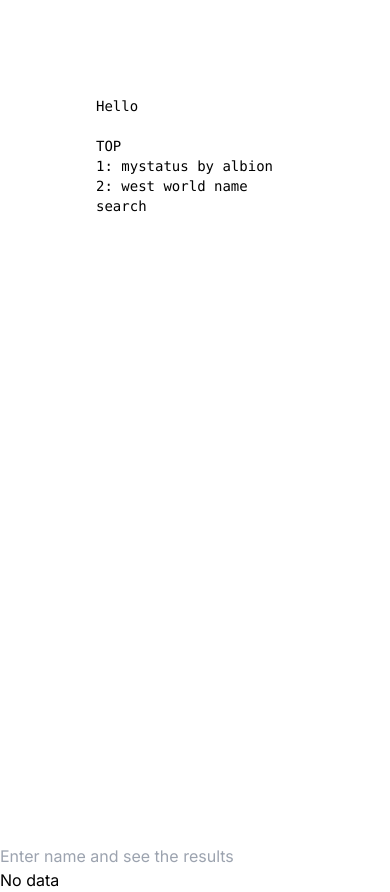
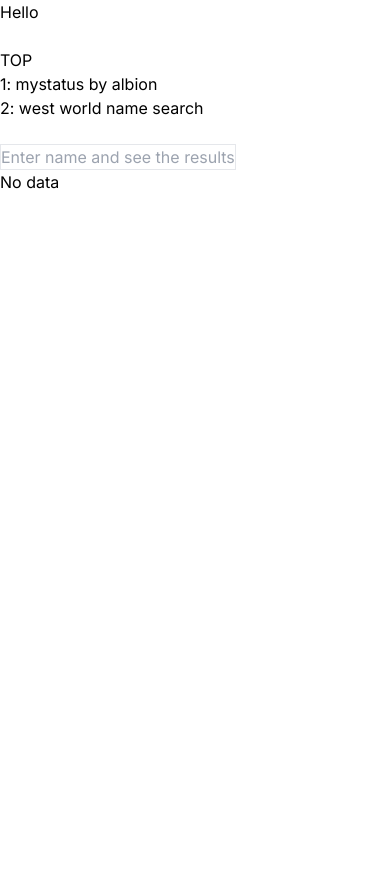
Before and after one commit to to41207052/status, a Next.js app: page /albion/name in a window 390 px wide. After the commit the page ends 844 px from the top, so only its background shows below. Built offline with nearby package versions, Linux system fonts and the light colour scheme.

Commit message:
CSS解除

```diff
--- a/app/albion/name/page.tsx
+++ b/app/albion/name/page.tsx
@@ -25,13 +25,14 @@ const NamePage: React.FC = () => {
 
     return (
         <><div>
-            <Home />
+            <Home /><br />
         </div><div>
                 <input
                     type="text"
                     value={name}
                     onChange={handleInputChange}
-                    placeholder="Enter name and see the results" />
+                    placeholder="Enter name and see the results"
+                    className='border border-brack' />
                 <div>
                     {searchResult ? (
 
--- a/app/albion/other_status/[id]/page.tsx
+++ b/app/albion/other_status/[id]/page.tsx
@@ -1,4 +1,5 @@
 'use client'
+import Home from '@/app/page';
 import { useRouter } from 'next/navigation';
 import { useEffect, useState } from 'react';
 
@@ -25,7 +26,11 @@ const OtherStatus: React.FC = () => {
     console.log(data)
 
     return (
-        <div>
+        <><div>
+
+            <Home /><br />
+
+        </div><div>
                 {data ? (
                     <div>
                         <h1>OTHER STATUS</h1>
@@ -51,7 +56,7 @@ const OtherStatus: React.FC = () => {
                 ) : (
                     <div>Loading...</div>
                 )}
-        </div>
+            </div></>
     );
 };
 
--- a/app/page.tsx
+++ b/app/page.tsx
@@ -2,8 +2,8 @@ import React from "react";
 
 const Home: React.FC = () => {
   return (
-    <header className="flex min-h-screen flex-col items-center justify-between p-24">
-      <div className="z-10 max-w-5xl w-full items-center justify-between font-mono text-sm lg:flex">
+    <header>
+      <div>
        <p>Hello</p><br />
        <a href="/">TOP</a><br />
        <a href="/albion/my_status">1: mystatus by albion</a><br />
```
Lines whose indentation alone changed are shown as unchanged.
